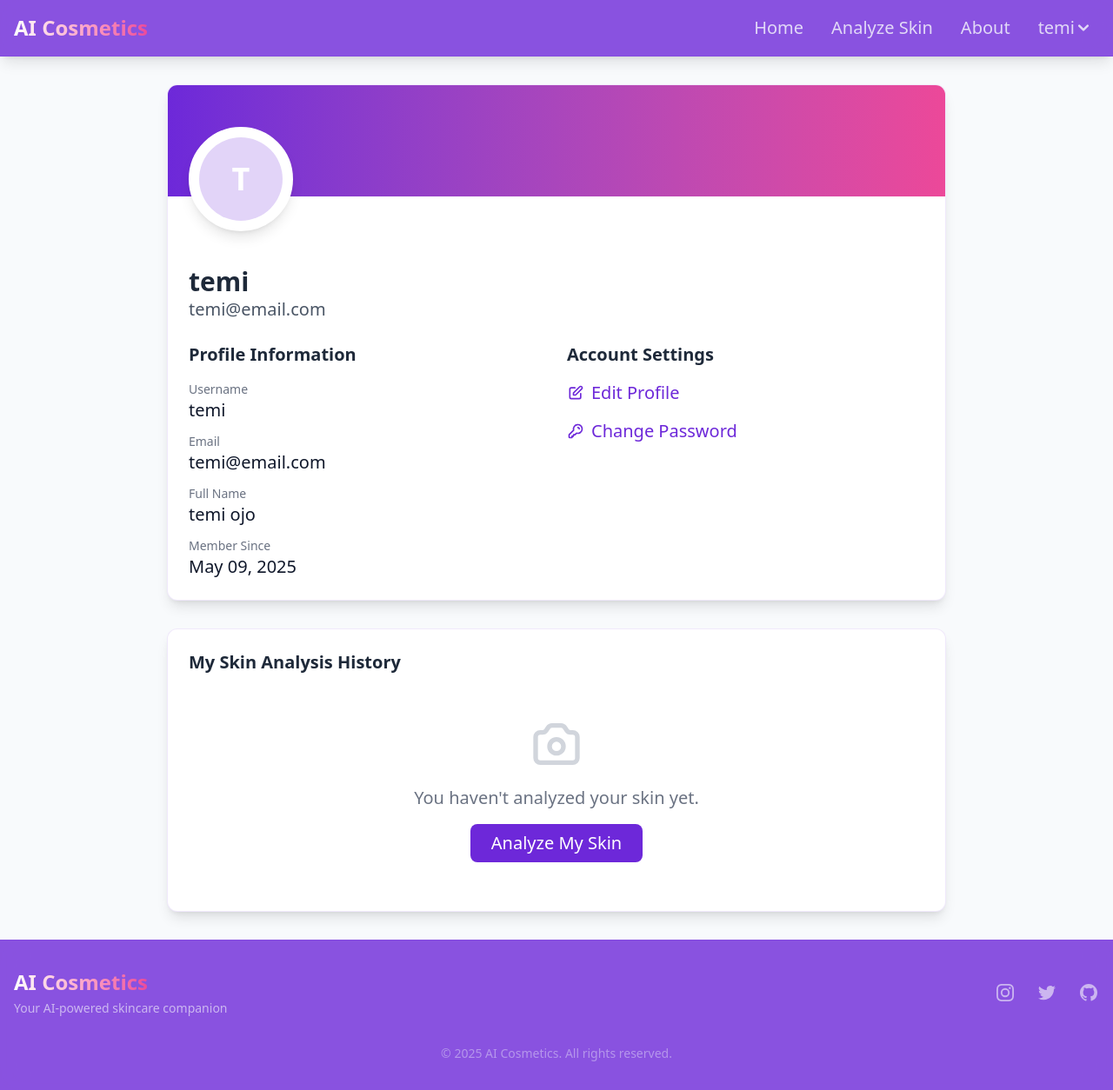
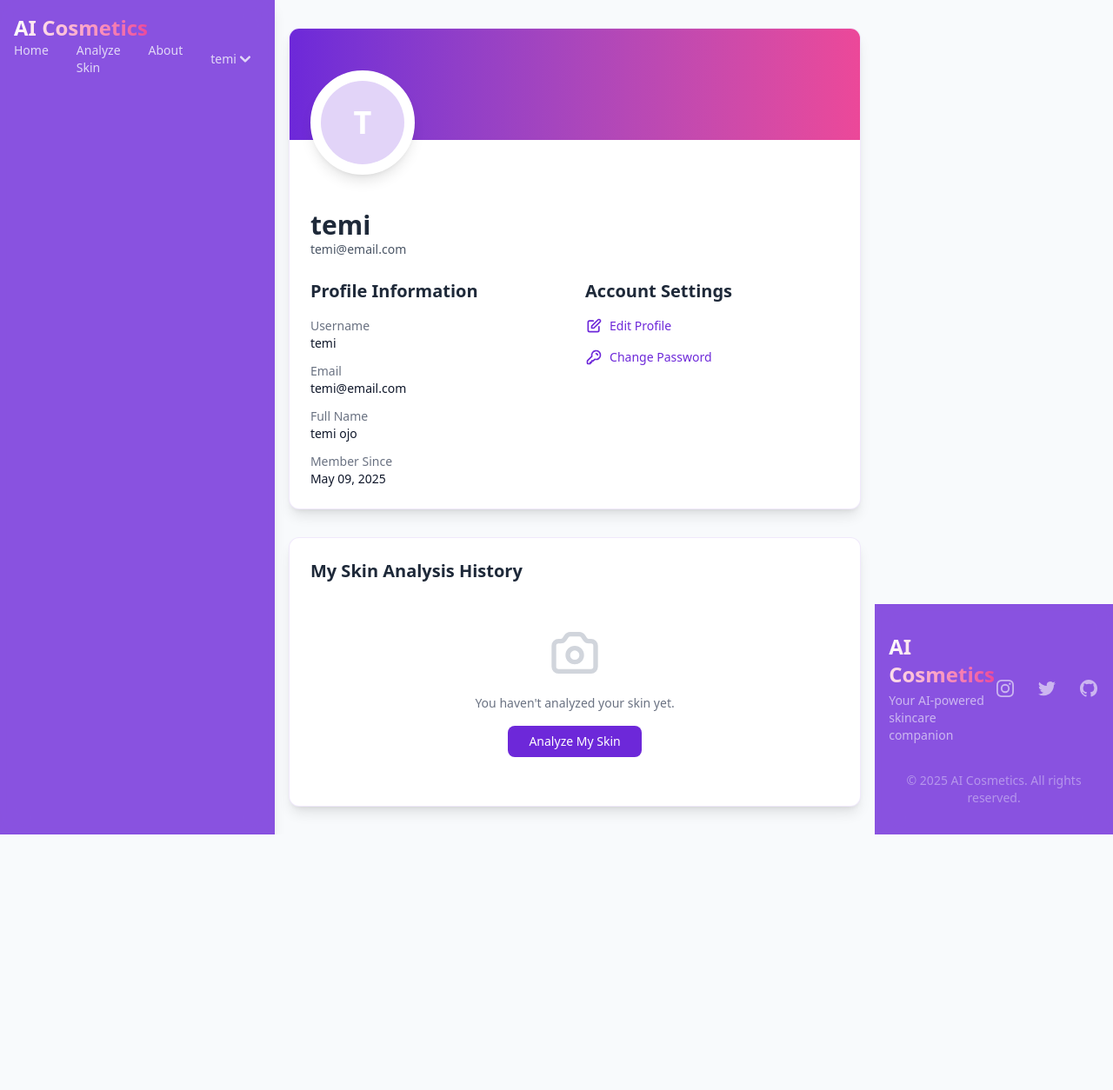
Before and after one commit to abojotemi/ai-cosmetics, a Flask app: page /profile in a window 1280 px wide. Shown: the whole page at 87% size. After the commit the page ends 960 px from the top, so only its background shows below. Run offline with Flask 3, Linux system fonts and the light colour scheme; a user stored in the database is signed in; data that the repository does not hold is empty; style sheets or scripts are compiled from the project's sources; some libraries are stand-ins or nearby versions.

Commit message:
Changed font-size

```diff
--- a/templates/_base.html
+++ b/templates/_base.html
@@ -15,7 +15,7 @@
 
 </head>
 
-<body class="min-h-screen bg-foreground text-background flex flex-col text-xl">
+<body class="min-h-screen bg-foreground text-background flex flex-co text-sm">
     <nav class="bg-primary/80 backdrop-blur-lg border-b border-primary/20 shadow-lg sticky top-0 z-50">
         <div class="max-w-screen-xl flex flex-wrap items-center justify-between mx-auto p-4">
             <a href="/" class="flex items-center space-x-3">
```
